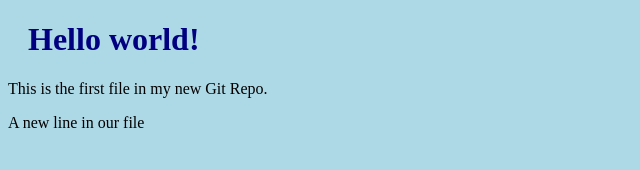
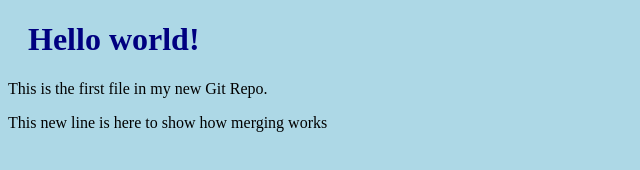
Before and after one commit to chesheriff/hello, a plain HTML site: page index.html in a window 1280 px wide. Shown: the whole page, without its empty margins (0-640 px from the left). Drawn offline with Linux system fonts and the light colour scheme.

Commit message:
updated index.html with emergency fix

```diff
--- a/index.html
+++ b/index.html
@@ -8,7 +8,7 @@
 
 <h1>Hello world!</h1>
 <p>This is the first file in my new Git Repo.</p>
-<p>A new line in our file</p>
+<p>This new line is here to show how merging works</p>
 
 </body>
 </html>
```
